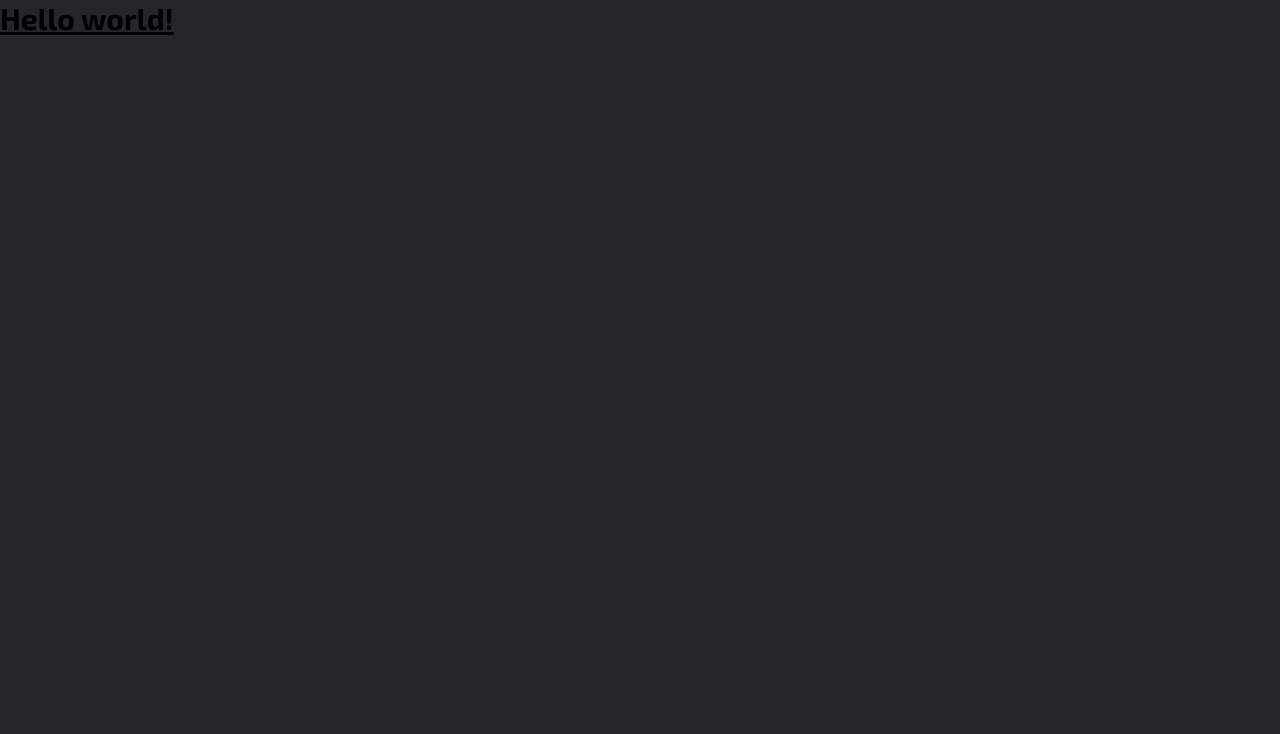
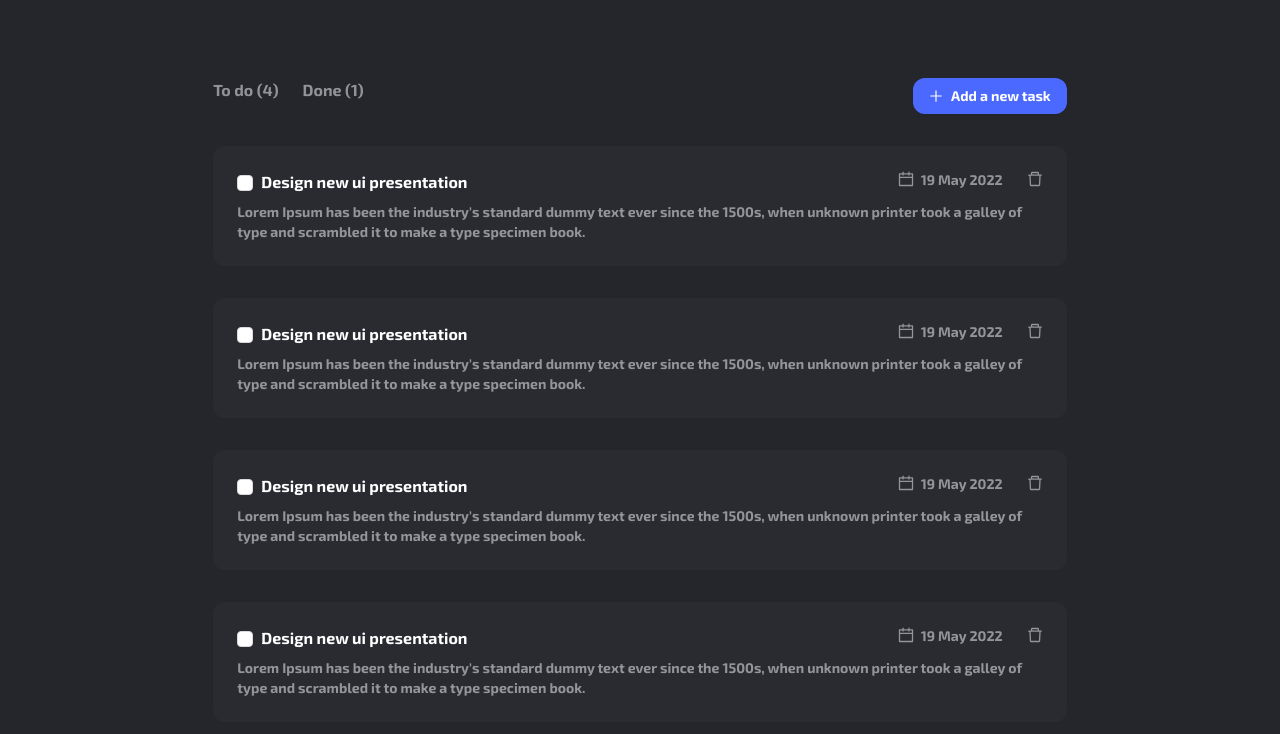
Before and after one commit to m7mdZayan/todo-list, a React (Create React App) app: page / in a window 1280 px wide. Shown: the top 734 px of the page. Built offline with nearby package versions, Linux system fonts and the light colour scheme.

Commit message:
💄 finish basic app layout

```diff
--- a/package.json
+++ b/package.json
@@ -3,6 +3,7 @@
   "version": "0.1.0",
   "private": true,
   "dependencies": {
+    "@ant-design/icons": "^5.2.6",
     "@babel/plugin-proposal-private-property-in-object": "^7.21.11",
     "@testing-library/jest-dom": "^5.17.0",
     "@testing-library/react": "^13.4.0",
--- a/public/index.html
+++ b/public/index.html
@@ -24,7 +24,7 @@
       work correctly both with client-side routing and a non-root public URL.
       Learn how to configure a non-root public URL by running `npm run build`.
     -->
-    <title>React App</title>
+    <title>Todo list</title>
 
     <link rel="preconnect" href="https://fonts.googleapis.com" />
     <link rel="preconnect" href="https://fonts.gstatic.com" crossorigin />
--- a/src/App.js
+++ b/src/App.js
@@ -1,7 +1,68 @@
+import TodoCard from './components/todoCard'
+import { Button } from 'antd'
+import { PlusOutlined } from '@ant-design/icons'
+import AddTodoModal from './components/addTodoModal'
+import { useState } from 'react'
+
 const App = () => {
+  const [isModalOpen, setIsModalOpen] = useState(false)
+
+  const showModal = () => {
+    setIsModalOpen(true)
+  }
+
+  const handleOk = () => {
+    setIsModalOpen(false)
+  }
+
+  const handleCancel = () => {
+    setIsModalOpen(false)
+  }
+
   return (
-    <div>
-      <h1 className="text-3xl font-bold underline ">Hello world!</h1>
+    <div className="flex items-center justify-center min-h-[100vh] font-bold">
+      <main className="w-2/3">
+        <section className="flex justify-between text-white-500 mb-8">
+          <div>
+            <span className="inline-block mr-6">To do (4)</span>
+            <span>Done (1)</span>
+          </div>
+          <Button
+            className="bg-primary border-0 px-4 py-2 h-auto text-white-1000 rounded-[12px] text-sm font-bold"
+            icon={<PlusOutlined />}
+            onClick={showModal}
+          >
+            Add a new task
+          </Button>
+        </section>
+
+        <TodoCard
+          title="Design new ui presentation"
+          description="Lorem Ipsum has been the industry's standard dummy text ever since the 1500s, when unknown printer took a galley of type and scrambled it to make a type specimen book."
+          date="19 May 2022"
+        />
+        <TodoCard
+          title="Design new ui presentation"
+          description="Lorem Ipsum has been the industry's standard dummy text ever since the 1500s, when unknown printer took a galley of type and scrambled it to make a type specimen book."
+          date="19 May 2022"
+        />
+        <TodoCard
+          title="Design new ui presentation"
+          description="Lorem Ipsum has been the industry's standard dummy text ever since the 1500s, when unknown printer took a galley of type and scrambled it to make a type specimen book."
+          date="19 May 2022"
+        />
+        <TodoCard
+          title="Design new ui presentation"
+          description="Lorem Ipsum has been the industry's standard dummy text ever since the 1500s, when unknown printer took a galley of type and scrambled it to make a type specimen book."
+          date="19 May 2022"
+        />
+      </main>
+
+      <AddTodoModal
+        isModalOpen={isModalOpen}
+        handleOk={handleOk}
+        handleCancel={handleCancel}
+      />
     </div>
   )
 }
--- /dev/null
+++ b/src/components/addTodoModal.js
@@ -0,0 +1,36 @@
+import { Button, Modal } from 'antd'
+import { CloseCircleOutlined } from '@ant-design/icons'
+import { Input } from 'antd'
+
+const { TextArea } = Input
+
+const AddTodoModal = ({ isModalOpen, handleCancel, handleOk }) => {
+  return (
+    <Modal
+      title="Add a new task"
+      centered
+      open={isModalOpen}
+      onOk={handleOk}
+      onCancel={handleCancel}
+      closeIcon={<CloseCircleOutlined className="text-white-500 text-base" />}
+      className="bg-dark-bg text-white-500 rounded-xl"
+      footer={[]}
+    >
+      <label htmlFor="title" className="mt-5 mb-2 inline-block">
+        Title*
+      </label>
+      <Input id="title" className="text-white-1000 mb-4" />
+
+      <label htmlFor="description" className="mt-5 mb-2 inline-block">
+        Description**
+      </label>
+      <TextArea
+        id="description"
+        className="text-white-1000"
+        autoSize={{ minRows: 2 }}
+      />
+    </Modal>
+  )
+}
+
+export default AddTodoModal
--- /dev/null
+++ b/src/components/todoCard.js
@@ -0,0 +1,29 @@
+import { Checkbox } from 'antd'
+
+import { CalendarOutlined, DeleteOutlined } from '@ant-design/icons'
+
+const TodoCard = ({ title, description, date }) => {
+  const onChange = e => {
+    console.log(`checked = ${e.target.checked}`)
+  }
+
+  return (
+    <div className="bg-dark-card-bg p-6 rounded-xl text-white-500 mb-8 last:mb-0 ">
+      <div className="flex justify-between mb-2">
+        <div>
+          <Checkbox onChange={onChange}></Checkbox>
+          <h3 className="inline-block ml-2 text-white-1000 text-base">
+            {title}
+          </h3>
+        </div>
+        <span className="text-sm">
+          <CalendarOutlined width="16" className="mr-1 text-base" /> {date}
+          <DeleteOutlined className="ml-6 text-base" />
+        </span>
+      </div>
+      <p className="text-sm">{description}</p>
+    </div>
+  )
+}
+
+export default TodoCard
--- a/src/index.css
+++ b/src/index.css
@@ -5,8 +5,10 @@
 :root {
   --dark-bg: rgba(36, 38, 44, 1);
   --dark-card-bg: rgba(41, 43, 49, 1);
-  --white: rgba(41, 43, 49, 1);
+  --white: rgba(255, 255, 255, 1);
   --white-500: rgba(255, 255, 255, 0.5);
+  --primary: #4b69ff;
+  --primary-100: #4096fe;
 }
 
 body {
@@ -19,3 +21,30 @@ body {
   background: var(--dark-bg);
   font-family: 'Exo 2', sans-serif;
 }
+
+/* Overrife ant desing styles */
+.ant-btn {
+  font-family: inherit !important;
+}
+
+.ant-btn:hover {
+  font-family: inherit !important;
+  background-color: var(--primary-100) !important;
+  color: var(--white) !important;
+}
+.ant-modal-header,
+.ant-modal-content {
+  background-color: var(--dark-bg) !important;
+  font-family: 'Exo 2', sans-serif;
+}
+
+.ant-modal-title {
+  color: var(--white) !important;
+  font-weight: bold !important;
+  font-family: 'Exo 2', sans-serif;
+}
+
+.ant-input-outlined {
+  background: transparent !important;
+  font-family: inherit !important;
+}
--- a/tailwind.config.js
+++ b/tailwind.config.js
@@ -5,15 +5,11 @@ module.exports = {
     extend: {
       colors: {
         'dark-bg': 'var(--dark-bg)',
-        'dark-card-bg': '--dark-card-bg)',
+        'dark-card-bg': 'var(--dark-card-bg)',
+        primary: 'var(--primary)',
         white: {
+          1000: 'var(--white)',
           500: 'var(--white-500)'
-        },
-        danger: {
-          50: 'var(--danger-50)',
-          100: 'var(--danger-100)',
-          300: 'var(--danger-300)',
-          400: 'var(--danger)'
         }
       }
     }
```
Also changed, not shown: src/components/closeIcon.js (added), 1 other file (tests, documents, lock files or other folders).
